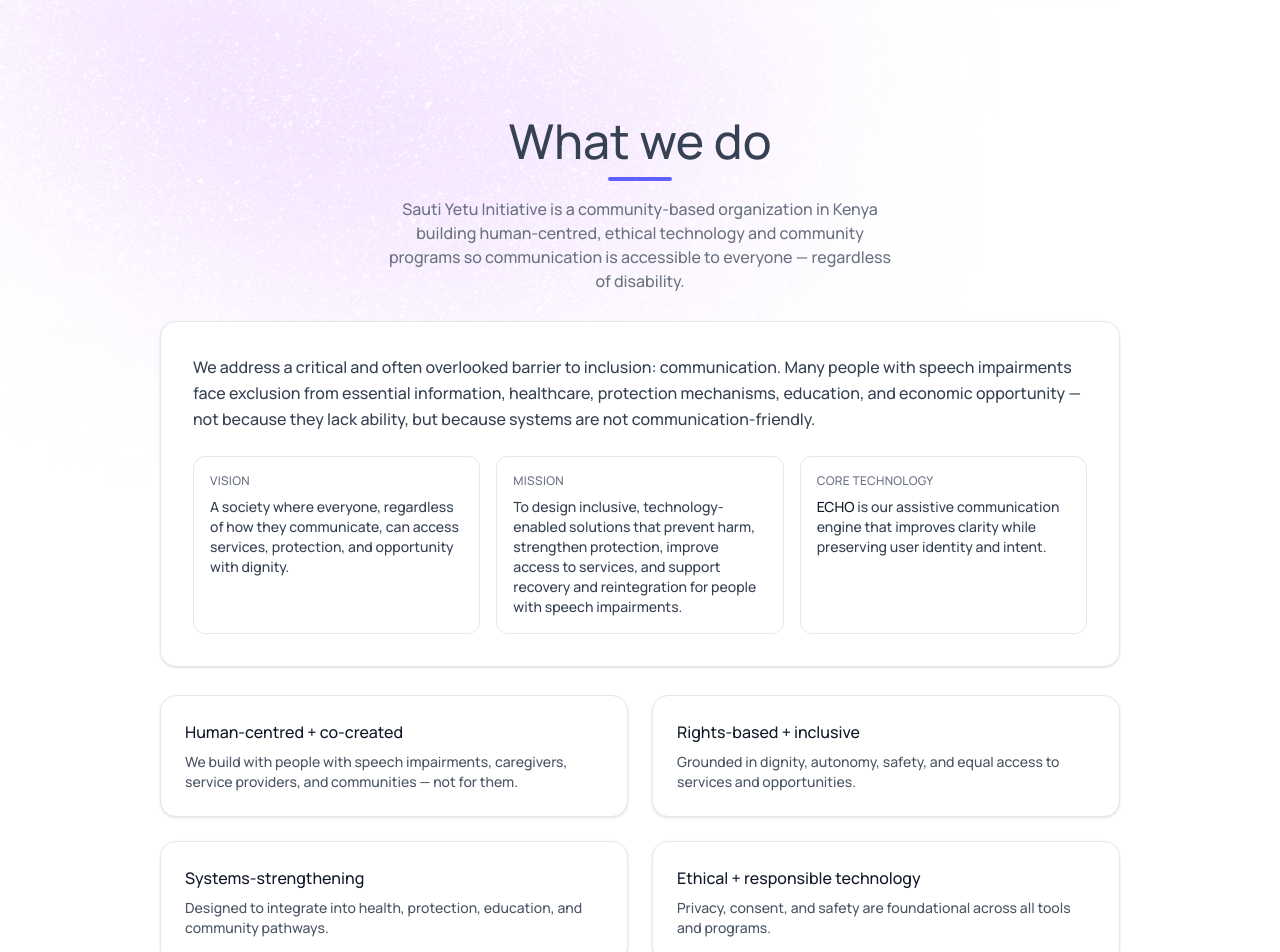
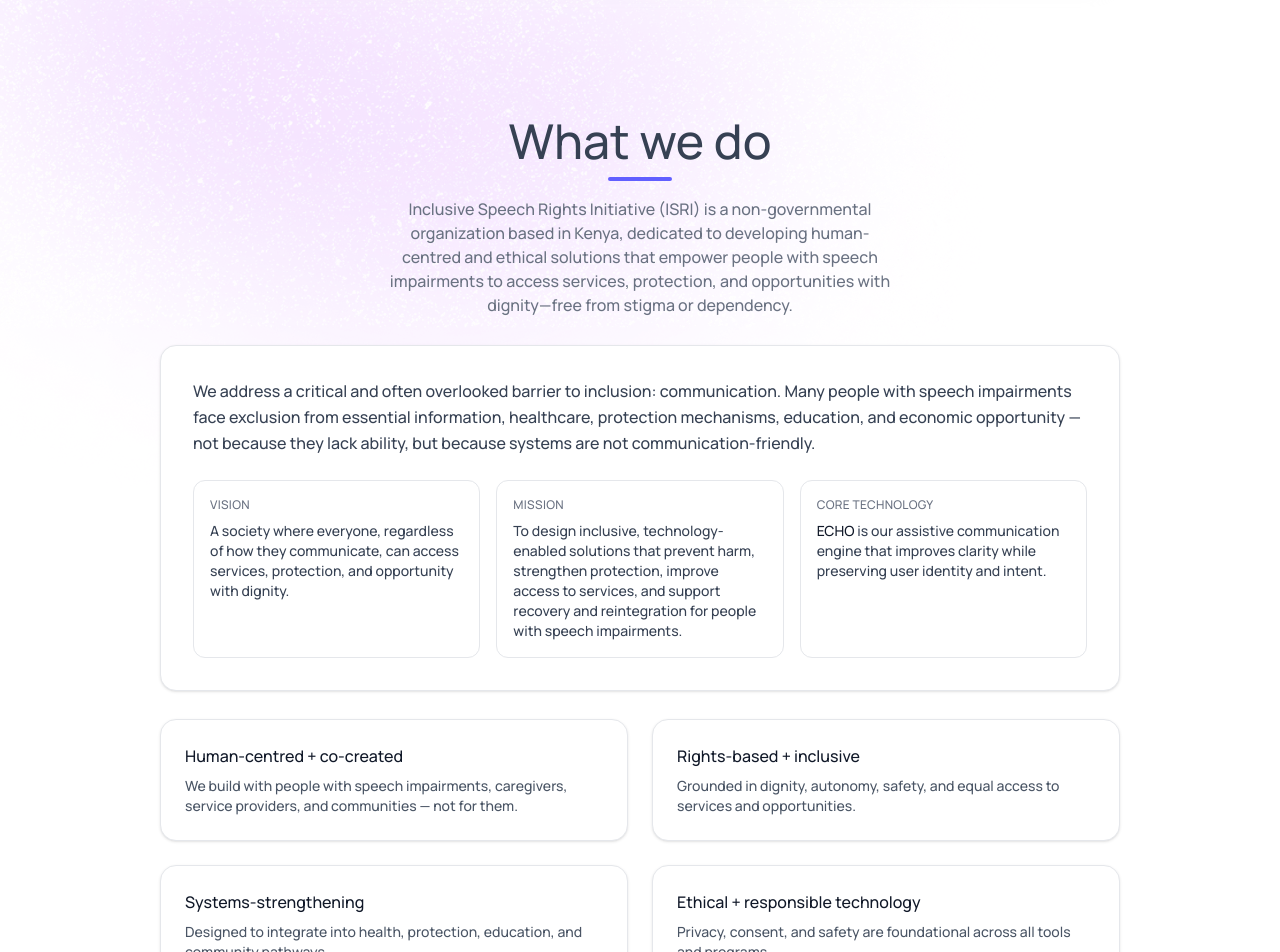
Before and after one commit to martin254/EchoSite, a React (Vite) app: page / in a window 1280 px wide. Shown: the part 1391-2343 px from the top of the page. Built offline with nearby package versions, Linux system fonts and the light colour scheme.

Commit message:
Update CBOOverview.jsx

```diff
--- a/src/components/CBOOverview.jsx
+++ b/src/components/CBOOverview.jsx
@@ -35,7 +35,7 @@
 
       <Title
         title="What we do"
-        desc="Sauti Yetu Initiative is a community-based organization in Kenya building human-centred, ethical technology and community programs so communication is accessible to everyone — regardless of disability."
+        desc="Inclusive Speech Rights Initiative (ISRI) is a non-governmental organization based in Kenya, dedicated to developing human-centred and ethical solutions that empower people with speech impairments to access services, protection, and opportunities with dignity—free from stigma or dependency."
       />
 
       {/* Intro block */}
```
